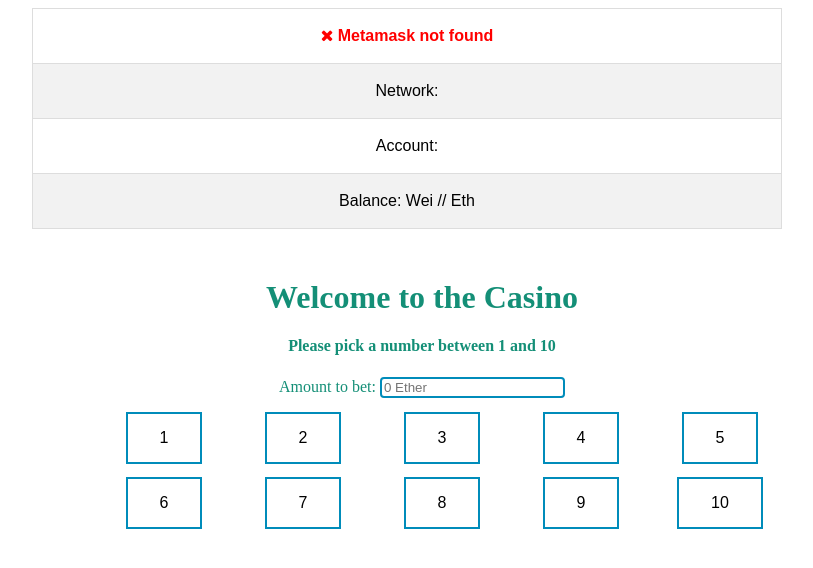
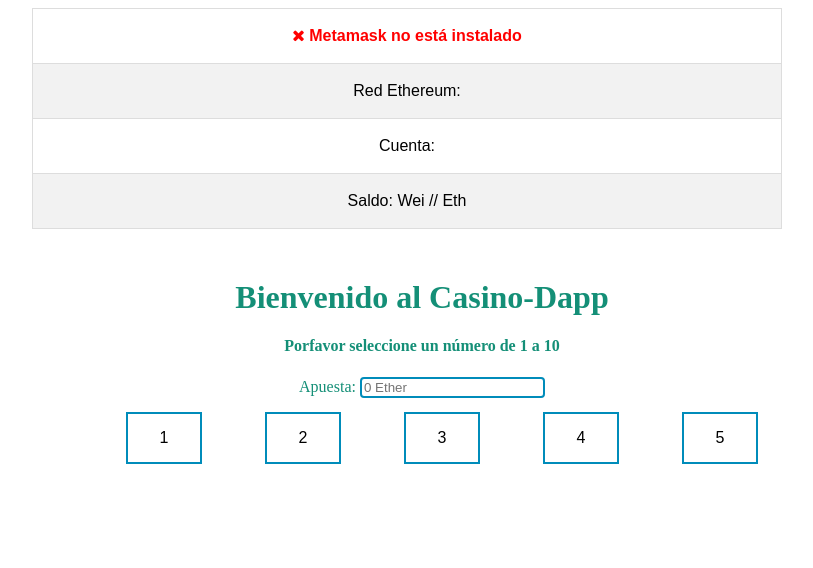
Before and after one commit to christophermontero/casino-dapp, a Vue app: page /#/ in a window 1280 px wide. Before the commit this address had no page. Shown: the top 568 px of the page, without its empty margins (233-1046 px from the left). Built offline with nearby package versions, Linux system fonts and the light colour scheme.

Commit message:
Remove 5 buttons

```diff
--- a/src/components/casino-component.vue
+++ b/src/components/casino-component.vue
@@ -1,28 +1,24 @@
 <template>
   <div class="casino container">
-    <h1>Welcome to the Casino</h1>
-    <h4>Please pick a number between 1 and 10</h4>
-    Amount to bet: <input v-model="amount" placeholder="0 Ether" />
+    <h1>Bienvenido al Casino-Dapp</h1>
+    <h4>Porfavor seleccione un número de 1 a 10</h4>
+    Apuesta: <input v-model="amount" placeholder="0 Ether" />
     <ul>
       <li v-on:click="clickNumber"><button class="button button2">1</button></li>
       <li v-on:click="clickNumber"><button class="button button2">2</button></li>
       <li v-on:click="clickNumber"><button class="button button2">3</button></li>
       <li v-on:click="clickNumber"><button class="button button2">4</button></li>
       <li v-on:click="clickNumber"><button class="button button2">5</button></li>
-      <li v-on:click="clickNumber"><button class="button button2">6</button></li>
-      <li v-on:click="clickNumber"><button class="button button2">7</button></li>
-      <li v-on:click="clickNumber"><button class="button button2">8</button></li>
-      <li v-on:click="clickNumber"><button class="button button2">9</button></li>
-      <li v-on:click="clickNumber"><button class="button button2">10</button></li>
     </ul>
     <img v-if="pending" id="loader" src="../images/blocks.gif" />
     <div class="event" v-if="winEvent">
       <p v-if="winEvent._status" id="has-won">
-        <i aria-hidden="true" class="fa fa-check"></i> Congragulations, you have won
+        <i aria-hidden="true" class="fa fa-check"></i> Felicitaciones, has ganado
         {{ winEvent._amount }} wei
       </p>
       <p v-else id="has-lost">
-        <i aria-hidden="true" class="fa fa-times"></i> Sorry you lost, try again.
+        <i aria-hidden="true" class="fa fa-times"></i> Lo sentimos has perdido, intenta de
+        nuevo.
       </p>
     </div>
   </div>
--- a/src/components/casino-dapp.vue
+++ b/src/components/casino-dapp.vue
@@ -1,23 +1,22 @@
 <template>
   <div>
- <hello-metamask/>
- <casino-component/>
-</div>
+    <hello-metamask />
+    <casino-component />
+  </div>
 </template>
 <script>
-import HelloMetamask from '@/components/hello-metamask'
-import CasinoComponent from '@/components/casino-component'
+import HelloMetamask from "@/components/hello-metamask";
+import CasinoComponent from "@/components/casino-component";
 export default {
-  name: 'casino-dapp',
-  beforeCreate () {
-    console.log('registerWeb3 Action dispatched from casino-dapp.vue')
-    this.$store.dispatch('registerWeb3')
+  name: "casino-dapp",
+  beforeCreate() {
+    console.log("registerWeb3 Action dispatched from casino-dapp.vue");
+    this.$store.dispatch("registerWeb3");
   },
   components: {
-    'hello-metamask': HelloMetamask,
-    'casino-component': CasinoComponent
-  }
-}
+    "hello-metamask": HelloMetamask,
+    "casino-component": CasinoComponent,
+  },
+};
 </script>
-<style scoped>
-</style>
+<style scoped></style>
--- a/src/components/hello-metamask.vue
+++ b/src/components/hello-metamask.vue
@@ -3,26 +3,26 @@
     <tr>
       <th>
         <p v-if="isInjected" id="has-metamask">
-          <i aria-hidden="true" class="fa fa-check"></i> Metamask installed
+          <i aria-hidden="true" class="fa fa-check"></i> Metamask está instalado
         </p>
         <p v-else id="no-metamask">
-          <i aria-hidden="true" class="fa fa-times"></i> Metamask not found
+          <i aria-hidden="true" class="fa fa-times"></i> Metamask no está instalado
         </p>
       </th>
     </tr>
     <tr>
       <td>
-        <p>Network: {{ network }}</p>
+        <p>Red Ethereum: {{ network }}</p>
       </td>
     </tr>
     <tr>
       <td>
-        <p>Account: {{ coinbase }}</p>
+        <p>Cuenta: {{ coinbase }}</p>
       </td>
     </tr>
     <tr>
       <td>
-        <p>Balance: {{ balance }} Wei // {{ ethBalance }} Eth</p>
+        <p>Saldo: {{ balance }} Wei // {{ ethBalance }} Eth</p>
       </td>
     </tr>
   </table>
```
